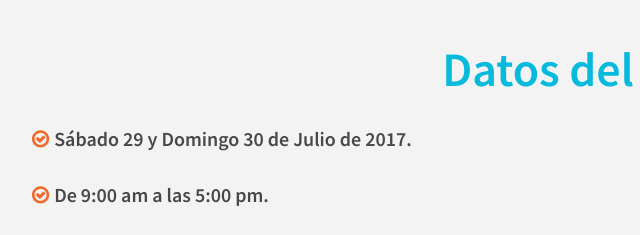
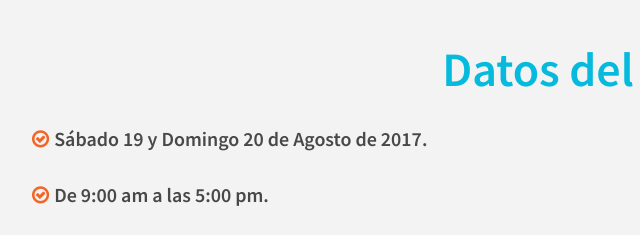
Before and after one commit to kimvex/desarrollo.kimvex.com, a plain HTML site: page aprende-react.html in a window 1280 px wide. Shown: the part 1420-1655 px from the top of the page, 38-678 px from the left. Drawn offline with nearby package versions, Linux system fonts and the light colour scheme; grey boxes are pictures that could not be loaded.

Commit message:
updated the dates

```diff
--- a/aprende-react.html
+++ b/aprende-react.html
@@ -144,7 +144,7 @@
 					<div class="row">
 						<h2 class="col-md-12 nosotros-t text-center to-animate">Datos del Curso</h2>
 						<div class="col-md-6 to-animate">
-							<p class="datos-curso"><i class="fa fa-check-circle-o i-d"></i>Sábado 29 y Domingo 30 de Julio de 2017.</p>
+							<p class="datos-curso"><i class="fa fa-check-circle-o i-d"></i>Sábado 19 y Domingo 20 de Agosto de 2017.</p>
 
 							<p class="datos-curso"><i class="fa fa-check-circle-o i-d"></i>De 9:00 am a las 5:00 pm.</p>
 
```
